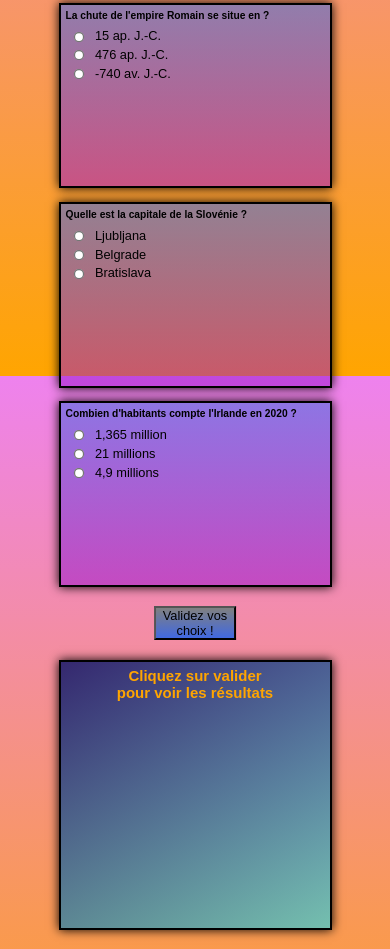
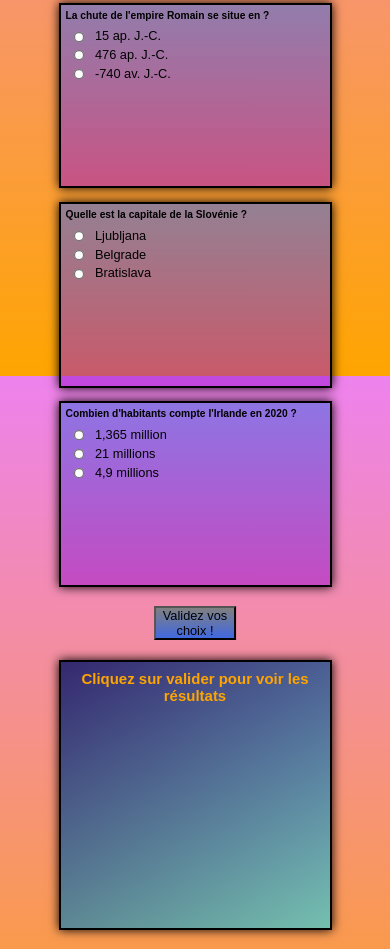
Before and after one commit to monkeycs60/Exo-JS-Bdx, a plain HTML site: page Exercices-JS/1. Quizz/index.html in a window 390 px wide. Shown: the part 468-1417 px from the top of the page. Drawn offline with Linux system fonts and the light colour scheme.

Commit message:
responsive fini

```diff
--- a/Exercices-JS/1. Quizz/stylet.scss
+++ b/Exercices-JS/1. Quizz/stylet.scss
@@ -99,18 +99,24 @@ input[type=radio] {
         height: 26vh;
      }
 }
-h3 {
-    margin-top: 2%;
-    margin-left: 20%;
-    margin-right: 20%;
-    width: 60%;
+// h3 {
+//     margin-top: 2%;
+//     margin-left: 20%;
+//     margin-right: 20%;
+//     width: 60%;
+//     text-align: center;
+// }
+.resultAppear {
+    padding: 1%;
     text-align: center;
-}
-.resultAppear {
-
+    width: 100%;
+width: 100%;
 color: orange;
 text-decoration: dotted;
-text-align: center;
+@media screen and (max-height: 1100px) {
+    padding: 3%;
+}
+
 }
 .aide {
     margin-top: 1.5vmin;
```
Also changed, not shown: Exercices-JS/1. Quizz/stylet.css, 1 other file.
